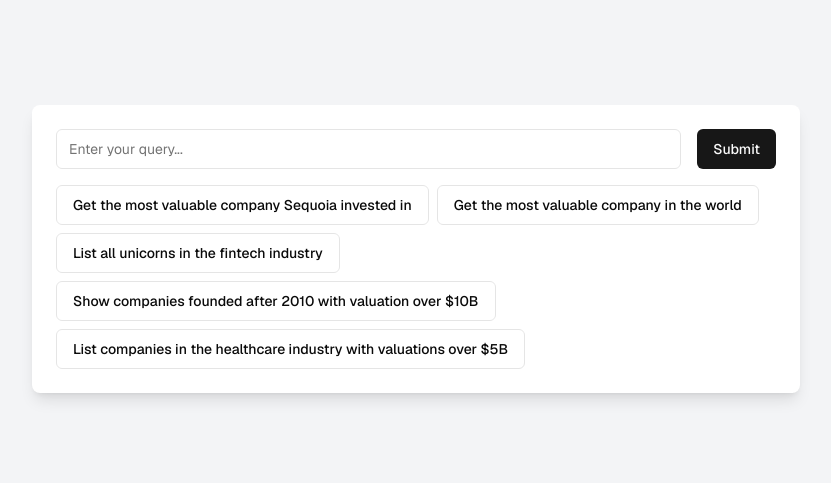
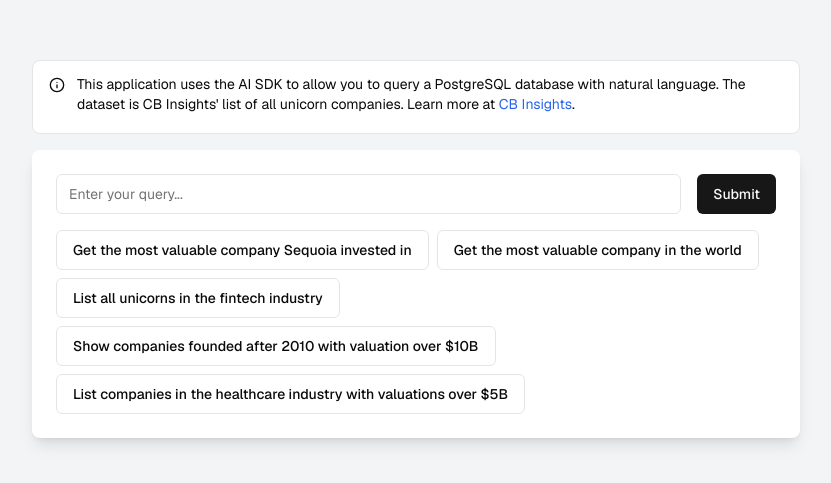
Before and after one commit to vercel-labs/natural-language-postgres, a Next.js app: page / in a window 1280 px wide. Shown: the part 151-634 px from the top of the page, without its empty margins (224-1055 px from the left). Built offline with nearby package versions, Linux system fonts and the light colour scheme.

Commit message:
add alert

```diff
--- a/app/page.tsx
+++ b/app/page.tsx
@@ -14,6 +14,8 @@
 } from "@/components/ui/table";
 import { generateQuery, getCompanies } from "./actions";
 import { Unicorn } from "@/lib/types";
+import { Alert, AlertDescription } from "@/components/ui/alert";
+import { Info } from "lucide-react";
 
 export default function Component() {
   const [inputValue, setInputValue] = useState("");
@@ -61,6 +63,26 @@
         transition={{ duration: 0.5 }}
       >
         <LayoutGroup>
+          <motion.div
+            layout
+            transition={{ type: "spring", stiffness: 500, damping: 30 }}
+          >
+            <Alert className="mb-4">
+              <Info className="h-4 w-4" />
+              <AlertDescription>
+                This application uses the AI SDK to allow you to query a
+                PostgreSQL database with natural language. The dataset is CB
+                Insights&apos; list of all unicorn companies. Learn more at{" "}
+                <a
+                  href="https://www.cbinsights.com/research-unicorn-companies"
+                  className="text-blue-600 hover:underline"
+                >
+                  CB Insights
+                </a>
+                .
+              </AlertDescription>
+            </Alert>
+          </motion.div>
           <motion.div
             className="bg-white rounded-lg shadow-lg overflow-hidden"
             layout
@@ -164,7 +186,7 @@
                                           ] as Date
                                         ).toLocaleDateString()
                                       : String(
-                                          company[column as keyof Unicorn]
+                                          company[column as keyof Unicorn],
                                         )}
                                   </TableCell>
                                 ))}
--- /dev/null
+++ b/components/ui/alert.tsx
@@ -0,0 +1,59 @@
+import * as React from "react"
+import { cva, type VariantProps } from "class-variance-authority"
+
+import { cn } from "@/lib/utils"
+
+const alertVariants = cva(
+  "relative w-full rounded-lg border p-4 [&>svg~*]:pl-7 [&>svg+div]:translate-y-[-3px] [&>svg]:absolute [&>svg]:left-4 [&>svg]:top-4 [&>svg]:text-foreground",
+  {
+    variants: {
+      variant: {
+        default: "bg-background text-foreground",
+        destructive:
+          "border-destructive/50 text-destructive dark:border-destructive [&>svg]:text-destructive",
+      },
+    },
+    defaultVariants: {
+      variant: "default",
+    },
+  }
+)
+
+const Alert = React.forwardRef<
+  HTMLDivElement,
+  React.HTMLAttributes<HTMLDivElement> & VariantProps<typeof alertVariants>
+>(({ className, variant, ...props }, ref) => (
+  <div
+    ref={ref}
+    role="alert"
+    className={cn(alertVariants({ variant }), className)}
+    {...props}
+  />
+))
+Alert.displayName = "Alert"
+
+const AlertTitle = React.forwardRef<
+  HTMLParagraphElement,
+  React.HTMLAttributes<HTMLHeadingElement>
+>(({ className, ...props }, ref) => (
+  <h5
+    ref={ref}
+    className={cn("mb-1 font-medium leading-none tracking-tight", className)}
+    {...props}
+  />
+))
+AlertTitle.displayName = "AlertTitle"
+
+const AlertDescription = React.forwardRef<
+  HTMLParagraphElement,
+  React.HTMLAttributes<HTMLParagraphElement>
+>(({ className, ...props }, ref) => (
+  <div
+    ref={ref}
+    className={cn("text-sm [&_p]:leading-relaxed", className)}
+    {...props}
+  />
+))
+AlertDescription.displayName = "AlertDescription"
+
+export { Alert, AlertTitle, AlertDescription }
```
